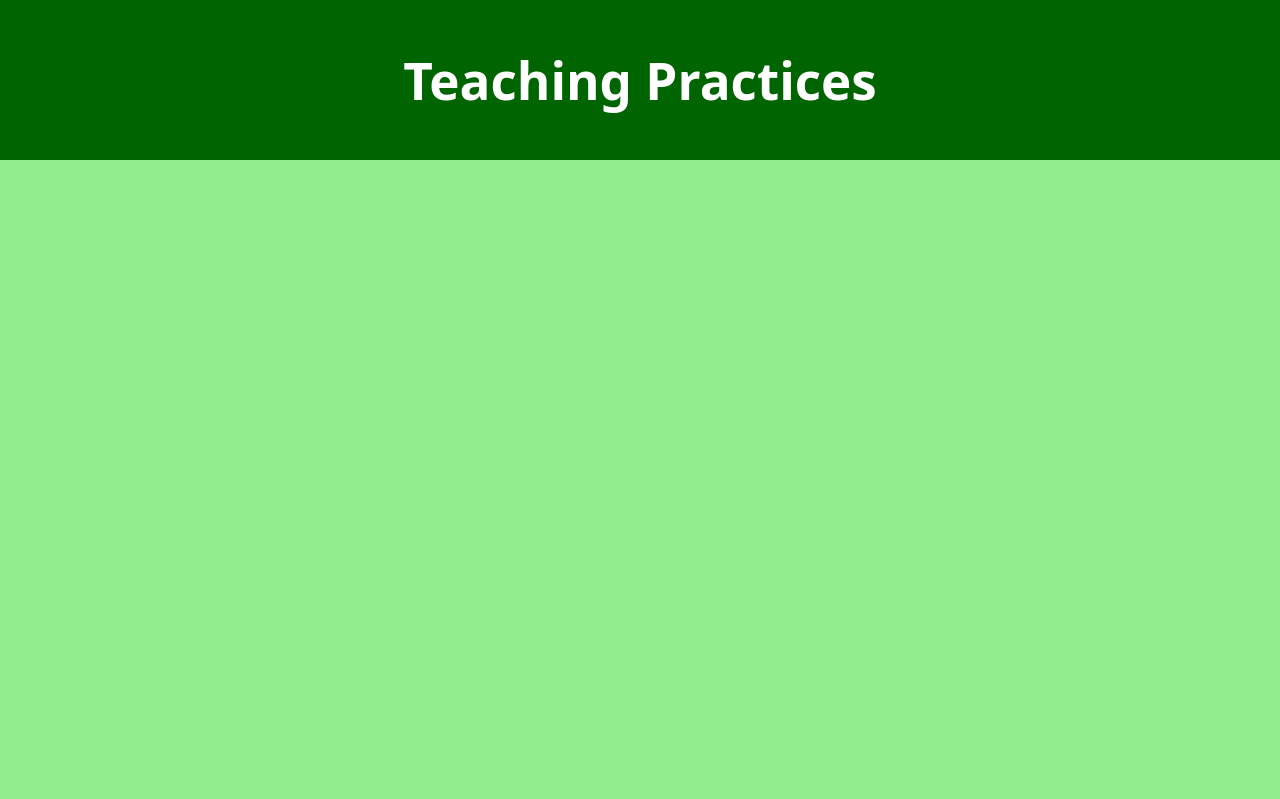
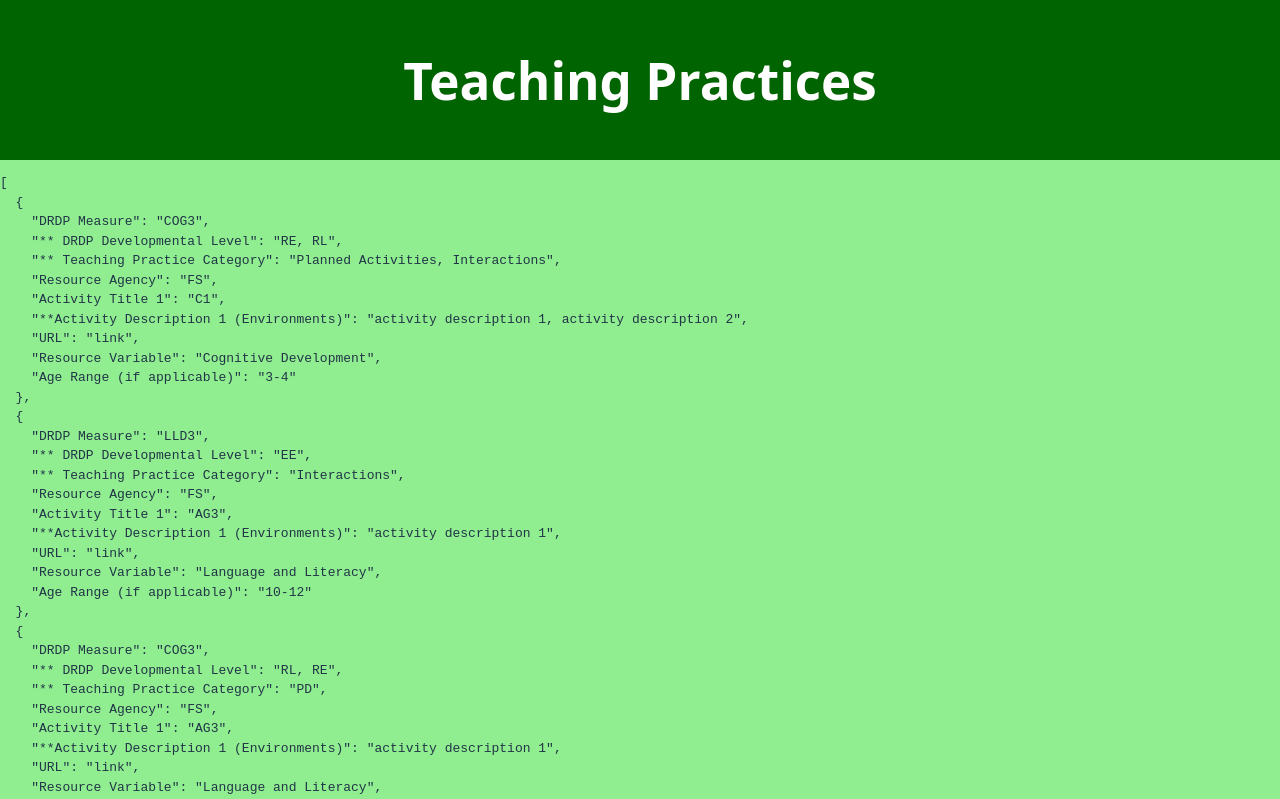
Before and after one commit to kylelin23/EHS_webpage, a React (Vite) app: page / in a window 1280 px wide. Shown: the top 799 px of the page. Built offline with nearby package versions, Linux system fonts and the light colour scheme.

Commit message:
Add parsed data

```diff
--- a/package.json
+++ b/package.json
@@ -10,6 +10,8 @@
     "preview": "vite preview"
   },
   "dependencies": {
+    "csv-parser": "^3.2.0",
+    "papaparse": "^5.5.3",
     "react": "^19.1.1",
     "react-dom": "^19.1.1"
   },
--- a/src/App.css
+++ b/src/App.css
@@ -1,9 +1,10 @@
 .container {
   display: flex;
-  height: 100vh;
+  /* height: 100vh; */
   width: 100vw;
   background-color: lightgreen;
-  justify-content: center
+  /* justify-content: center; */
+  flex-direction: column;
 }
 
 .header {
@@ -18,3 +19,6 @@
 h1 {
   color: white;
 }
+
+.dataContainer {
+}
--- a/src/App.jsx
+++ b/src/App.jsx
@@ -1,12 +1,28 @@
 import './App.css'
+import Papa from 'papaparse';
+import { useEffect, useState } from 'react'
 
 function App() {
+
+  const [data, setData] = useState([])
+
+  useEffect(() => {
+      fetch('sampleData.csv')
+        .then(response => response.text())
+        .then(text => {
+          const result = Papa.parse(text, { header: true })
+          setData(result.data)
+        })
+    }, [])
 
   return (
     <div className = "container">
       <div className = "header">
         <h1>Teaching Practices</h1>
       </div>
+      <div className = "dataContainer">
+        <pre>{JSON.stringify(data, null, 2)}</pre>
+      </div>
     </div>
   )
 }
```
Also changed, not shown: public/sampleData.csv (added), 1 other file (tests, documents, lock files or other folders).
